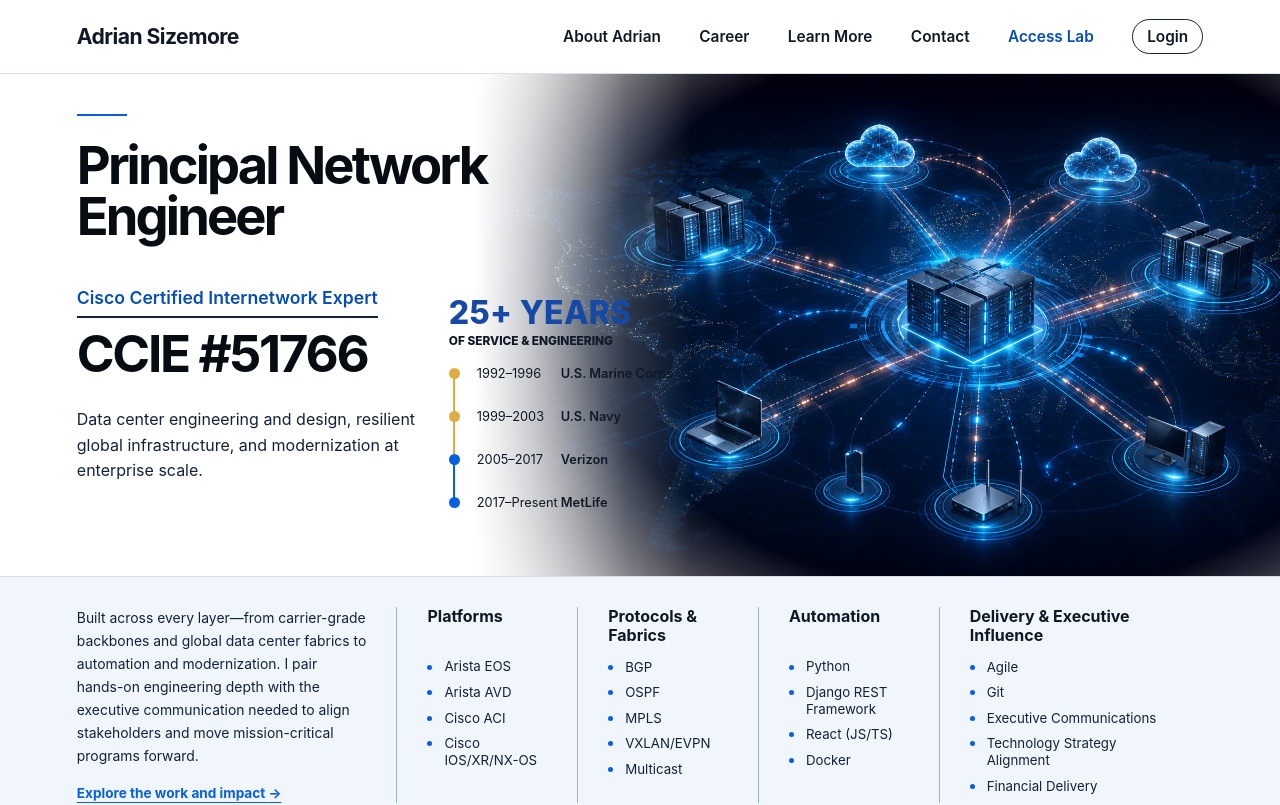
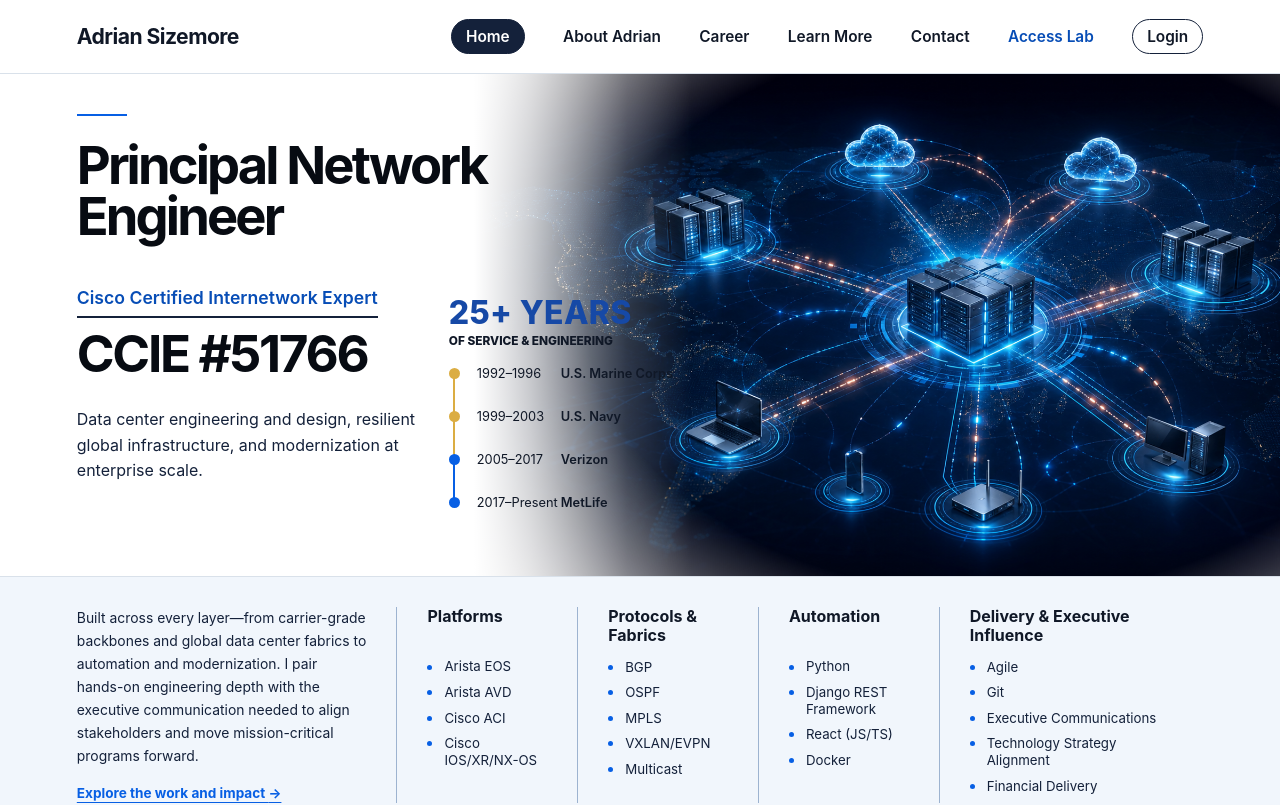
Before and after one commit to adrian-sizemore/MySite-React, a React (Vite) app: page / in a window 1280 px wide. Shown: the top 805 px of the page. Built offline with nearby package versions, Linux system fonts and the light colour scheme; no server answers.

Commit message:
Add landing-page Home navigation

```diff
--- a/src/App.css
+++ b/src/App.css
@@ -41,6 +41,20 @@
 
 .site-header nav a:hover {
   color: var(--blue);
+}
+
+.site-header nav .home-link {
+  padding: 7px 14px;
+  color: white;
+  border: 1px solid var(--navy);
+  border-radius: 999px;
+  background: var(--navy);
+}
+
+.site-header nav .home-link:hover {
+  color: white;
+  background: var(--blue);
+  border-color: var(--blue);
 }
 
 .nav-opportunity-chip {
--- a/src/components/Header.jsx
+++ b/src/components/Header.jsx
@@ -25,6 +25,7 @@
             {data.opportunity_chip_text || 'Currently looking for new and exciting opportunities'}
           </span>
         )}
+        <a className="home-link" href="https://adriansizemore.net/">Home</a>
         {navigation.map((item) => (
           <NavLink key={item.href} href={item.href} onNavigate={onNavigate}>
             {item.label}
```
